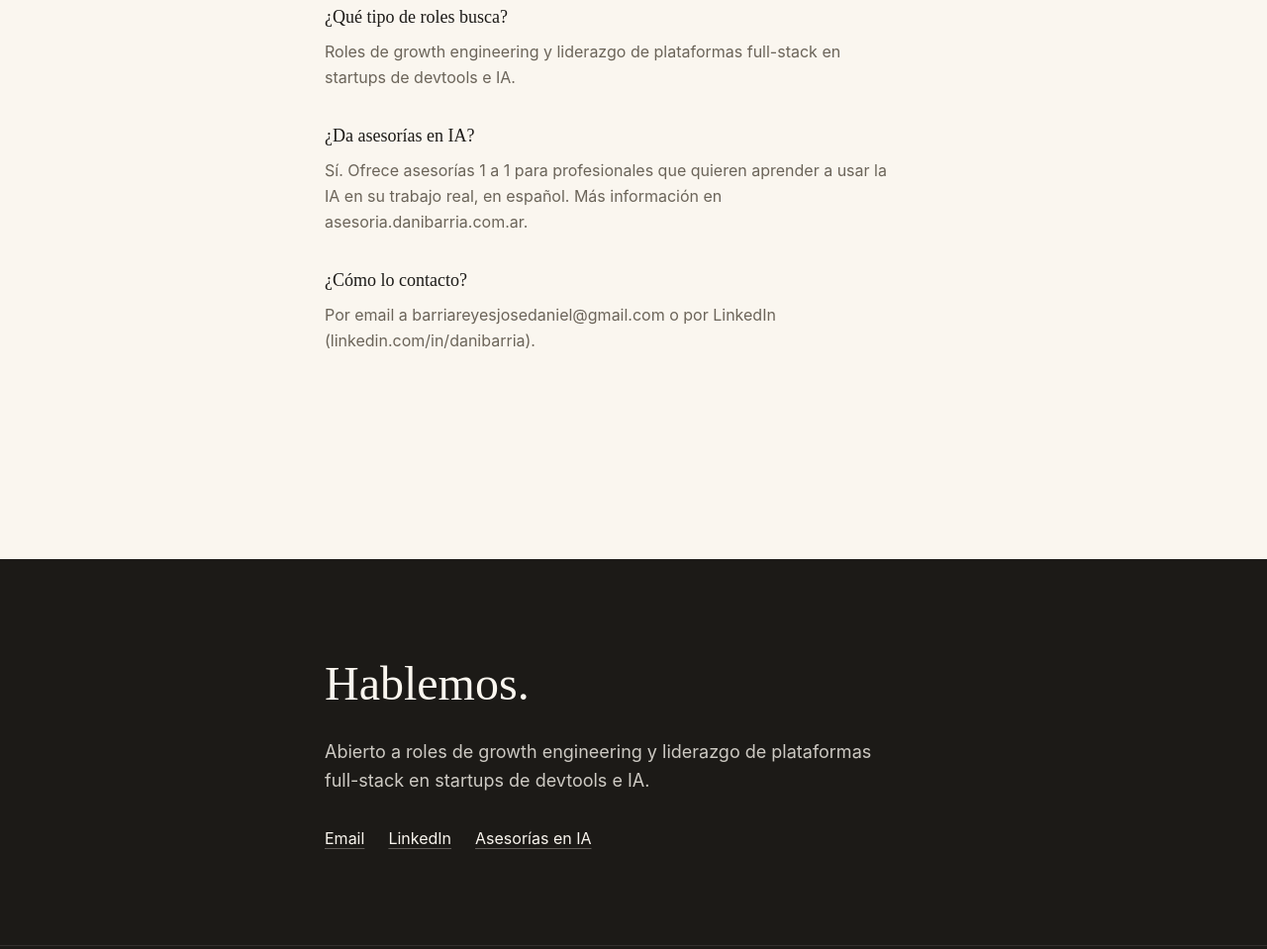
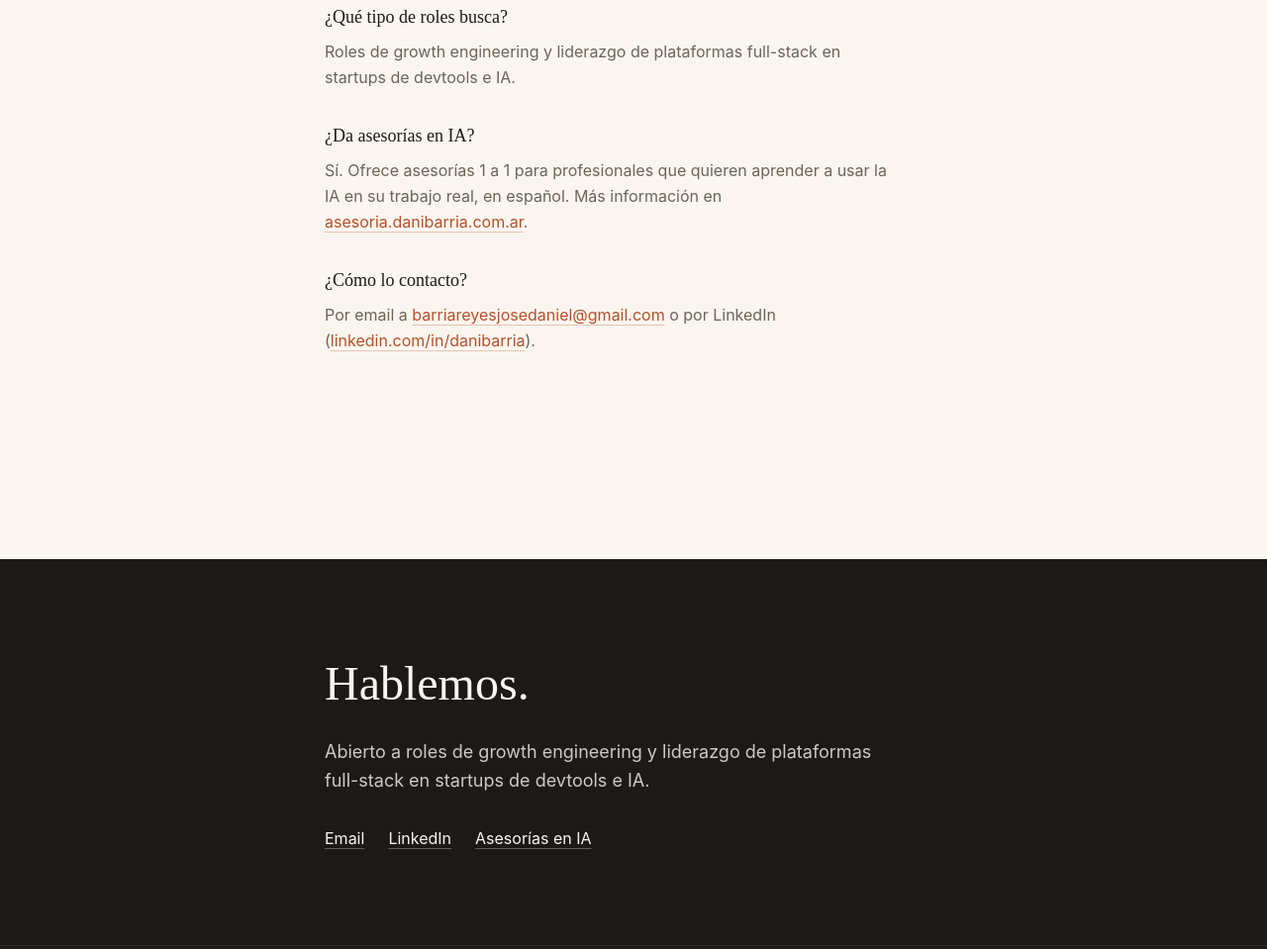
Before and after one commit to danibarria/portfolio, an Astro site: page /es in a window 1280 px wide. Shown: the part 4079-5038 px from the top of the page at 99% size. Built offline with nearby package versions, Linux system fonts and the light colour scheme; Astro itself is replaced by a stand-in of ours.

Commit message:
FAQ: links clickeables a la asesoría, mail y LinkedIn

```diff
--- a/src/pages/es/index.astro
+++ b/src/pages/es/index.astro
@@ -69,6 +69,12 @@ const faqs = [
     a: "Por email a barriareyesjosedaniel@gmail.com o por LinkedIn (linkedin.com/in/danibarria).",
   },
 ];
+
+const linkify = (text: string) =>
+  text
+    .replace('asesoria.danibarria.com.ar', '<a href="https://asesoria.danibarria.com.ar" target="_blank" rel="noopener" class="text-accent underline decoration-accent/30 hover:decoration-accent underline-offset-4">asesoria.danibarria.com.ar</a>')
+    .replace('barriareyesjosedaniel@gmail.com', '<a href="mailto:barriareyesjosedaniel@gmail.com" class="text-accent underline decoration-accent/30 hover:decoration-accent underline-offset-4">barriareyesjosedaniel@gmail.com</a>')
+    .replace('linkedin.com/in/danibarria', '<a href="https://www.linkedin.com/in/danibarria" target="_blank" rel="noopener" class="text-accent underline decoration-accent/30 hover:decoration-accent underline-offset-4">linkedin.com/in/danibarria</a>');
 ---
 
 <Layout
@@ -152,7 +158,7 @@ const faqs = [
         {faqs.map((item) => (
           <div>
             <h3 class="font-serif text-lg mb-2">{item.q}</h3>
-            <p class="text-base text-muted leading-relaxed max-w-xl">{item.a}</p>
+            <p class="text-base text-muted leading-relaxed max-w-xl" set:html={linkify(item.a)} />
           </div>
         ))}
       </div>
--- a/src/pages/index.astro
+++ b/src/pages/index.astro
@@ -69,6 +69,12 @@ const faqs = [
     a: "By email at barriareyesjosedaniel@gmail.com or on LinkedIn (linkedin.com/in/danibarria).",
   },
 ];
+
+const linkify = (text: string) =>
+  text
+    .replace('asesoria.danibarria.com.ar', '<a href="https://asesoria.danibarria.com.ar" target="_blank" rel="noopener" class="text-accent underline decoration-accent/30 hover:decoration-accent underline-offset-4">asesoria.danibarria.com.ar</a>')
+    .replace('barriareyesjosedaniel@gmail.com', '<a href="mailto:barriareyesjosedaniel@gmail.com" class="text-accent underline decoration-accent/30 hover:decoration-accent underline-offset-4">barriareyesjosedaniel@gmail.com</a>')
+    .replace('linkedin.com/in/danibarria', '<a href="https://www.linkedin.com/in/danibarria" target="_blank" rel="noopener" class="text-accent underline decoration-accent/30 hover:decoration-accent underline-offset-4">linkedin.com/in/danibarria</a>');
 ---
 
 <Layout faqs={faqs}>
@@ -145,7 +151,7 @@ const faqs = [
         {faqs.map((item) => (
           <div>
             <h3 class="font-serif text-lg mb-2">{item.q}</h3>
-            <p class="text-base text-muted leading-relaxed max-w-xl">{item.a}</p>
+            <p class="text-base text-muted leading-relaxed max-w-xl" set:html={linkify(item.a)} />
           </div>
         ))}
       </div>
```
